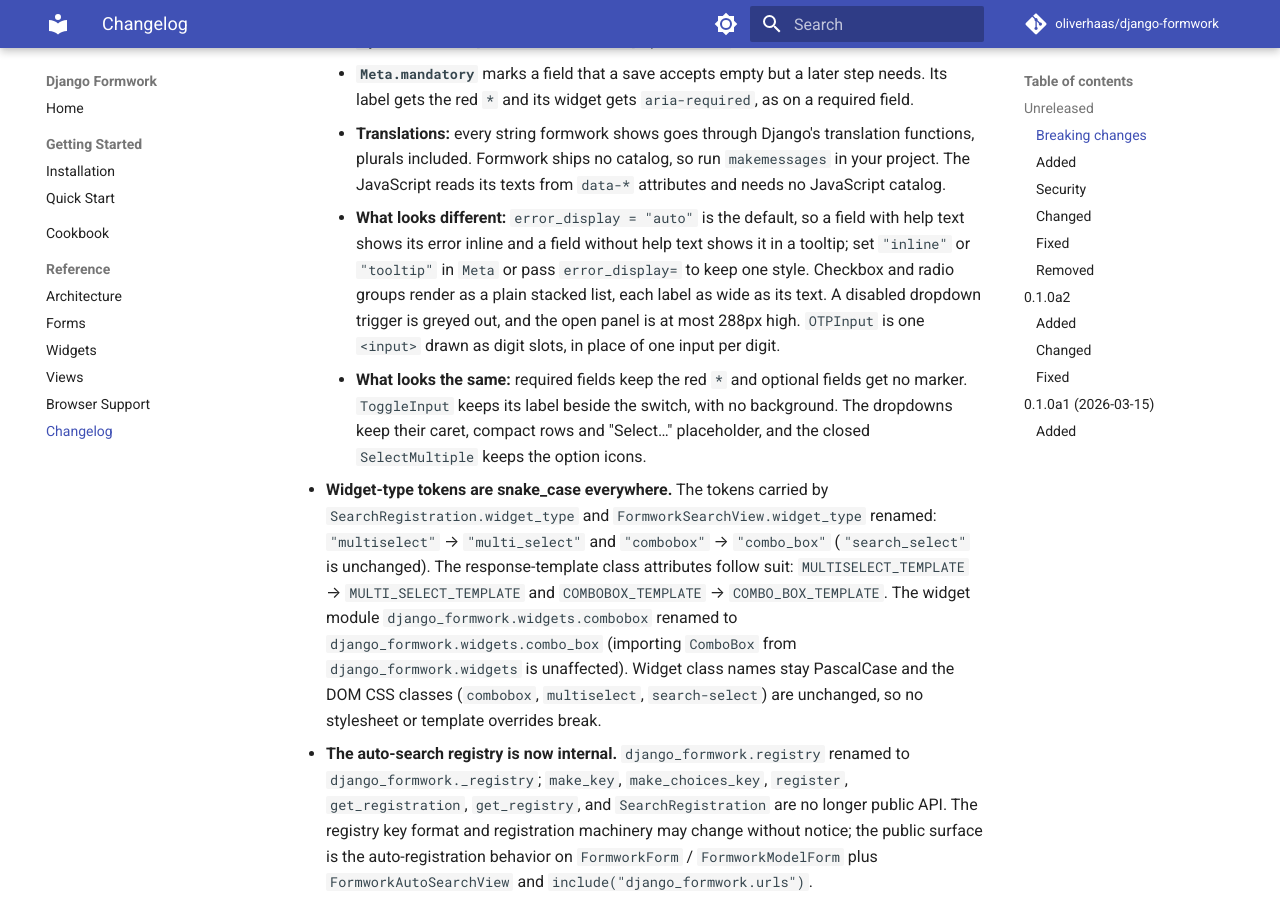
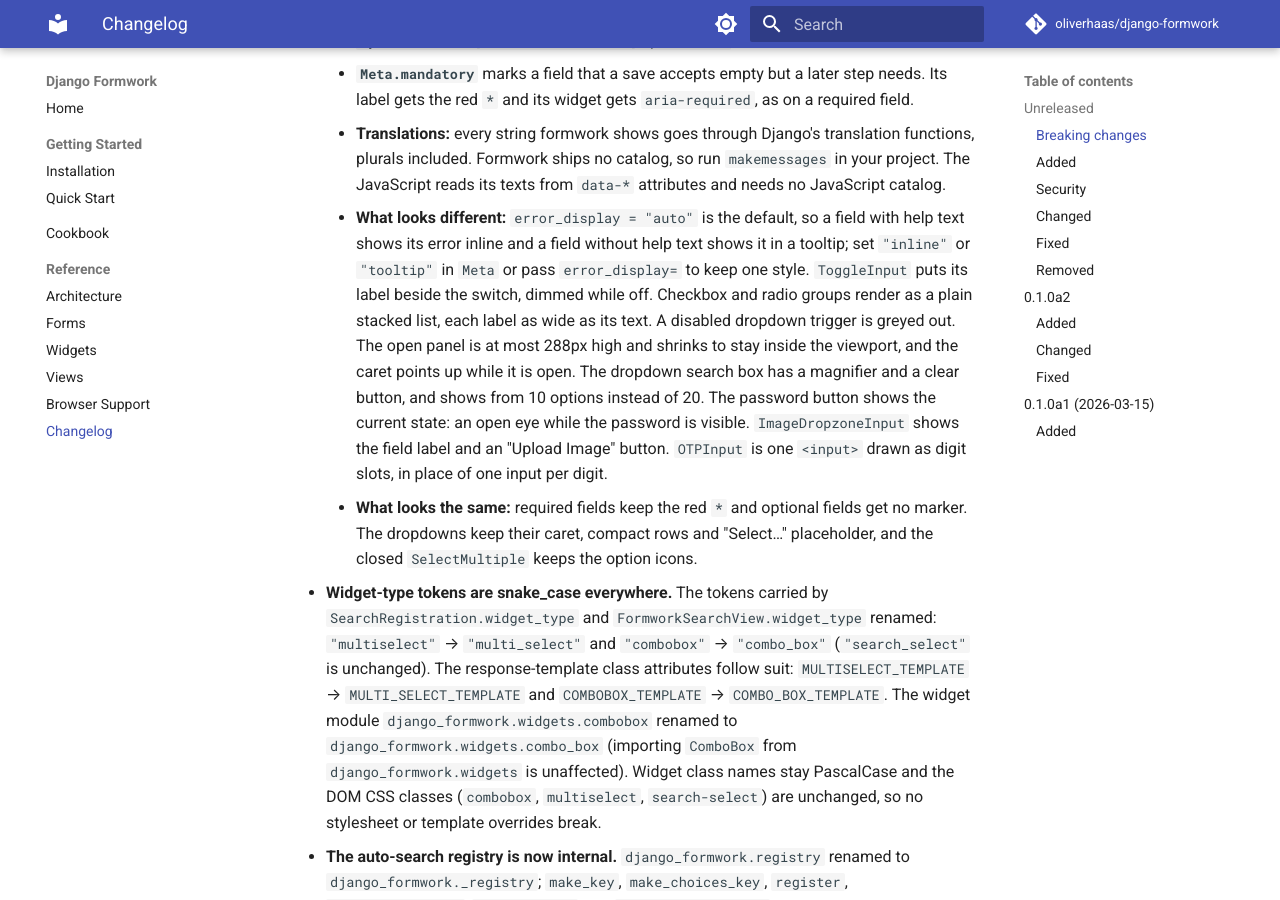
Before and after one commit to oliverhaas/django-formwork, an MkDocs documentation site: the page built from docs/reference/changelog.md, in a window 1280 px wide and 900 px high, scrolled down 1890 px. Built offline with MkDocs 1.6.1 and Material for MkDocs 9.7.7, drawn with Linux system fonts in a browser that asks for light colours; comment, search, counter and statistics services are not loaded; the version menu is left out.

Commit message:
docs(changelog): list every visible change of the rework

```diff
--- a/docs/reference/changelog.md
+++ b/docs/reference/changelog.md
@@ -36,8 +36,8 @@
       the rows. `search_fields` names the columns to match, and `search_decorator` (an
       auth decorator, or `None` for a public search) is required. A `FormworkForm` or
       `FormworkModelForm` class registers the search when Python creates it, and the app
-      imports the `forms` module of every installed app at startup. The endpoint returns 20 rows, the dropdown adds a "Load more"
-      button, and no `COUNT` query runs. `search_ranked=True` orders matches by quality on
+      imports the `forms` module of every installed app at startup. The endpoint returns
+      20 rows, the dropdown adds a "Load more" button, and no `COUNT` query runs. `search_ranked=True` orders matches by quality on
       PostgreSQL (pg_trgm) and raises `ImproperlyConfigured` on other databases.
       `search_key` with `search_params` reuses one registered search for fields built in
       `__init__`. `FormworkSearchView` is final, and an anonymous request for an unknown
@@ -79,14 +79,18 @@
     - **What looks different:** `error_display = "auto"` is the default, so a field with
       help text shows its error inline and a field without help text shows it in a
       tooltip; set `"inline"` or `"tooltip"` in `Meta` or pass `error_display=` to keep
-      one style. Checkbox and radio groups render as a plain stacked list, each label as
-      wide as its text. A disabled dropdown trigger is greyed out, and the open panel is
-      at most 288px high. `OTPInput` is one `<input>` drawn as digit slots, in place of
-      one input per digit.
+      one style. `ToggleInput` puts its label beside the switch, dimmed while off.
+      Checkbox and radio groups render as a plain stacked list, each label as wide as its
+      text. A disabled dropdown trigger is greyed out. The open panel is at most 288px
+      high and shrinks to stay inside the viewport, and the caret points up while it is
+      open. The dropdown search box has a magnifier and a clear button, and shows from 10
+      options instead of 20. The password button shows the current state: an open eye
+      while the password is visible. `ImageDropzoneInput` shows the field label and an
+      "Upload Image" button. `OTPInput` is one `<input>` drawn as digit slots, in place
+      of one input per digit.
     - **What looks the same:** required fields keep the red `*` and optional fields get
-      no marker. `ToggleInput` keeps its label beside the switch, with no background.
-      The dropdowns keep their caret, compact rows and "Select…" placeholder, and the
-      closed `SelectMultiple` keeps the option icons.
+      no marker. The dropdowns keep their caret, compact rows and "Select…" placeholder,
+      and the closed `SelectMultiple` keeps the option icons.
 
 - **Widget-type tokens are snake_case everywhere.** The tokens carried by
   `SearchRegistration.widget_type` and `FormworkSearchView.widget_type` renamed:
```
